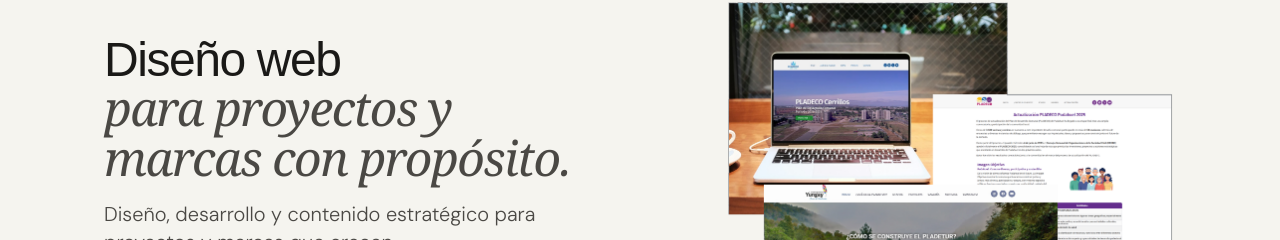
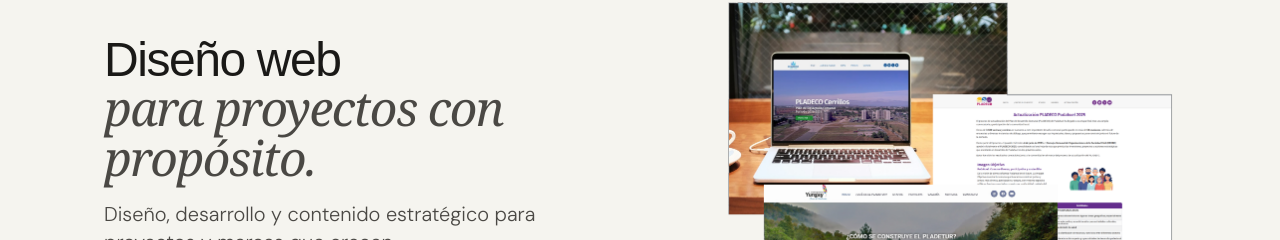
Before and after one commit to AlbertoRodBa/kulp-web, a Next.js app: page / in a window 1280 px wide. Shown: the part 211-451 px from the top of the page. Built offline with nearby package versions, Linux system fonts and the light colour scheme; no server answers.

Commit message:
cambio en hero title v2

```diff
--- a/components/Hero.tsx
+++ b/components/Hero.tsx
@@ -35,7 +35,7 @@ export default function Hero() {
   Diseño web
   <br />
   <span className="italic font-normal text-[var(--ink-muted)] font-serif">
-    para proyectos y marcas con propósito.
+    para proyectos con propósito.
   </span>
 </h1>
 
```
